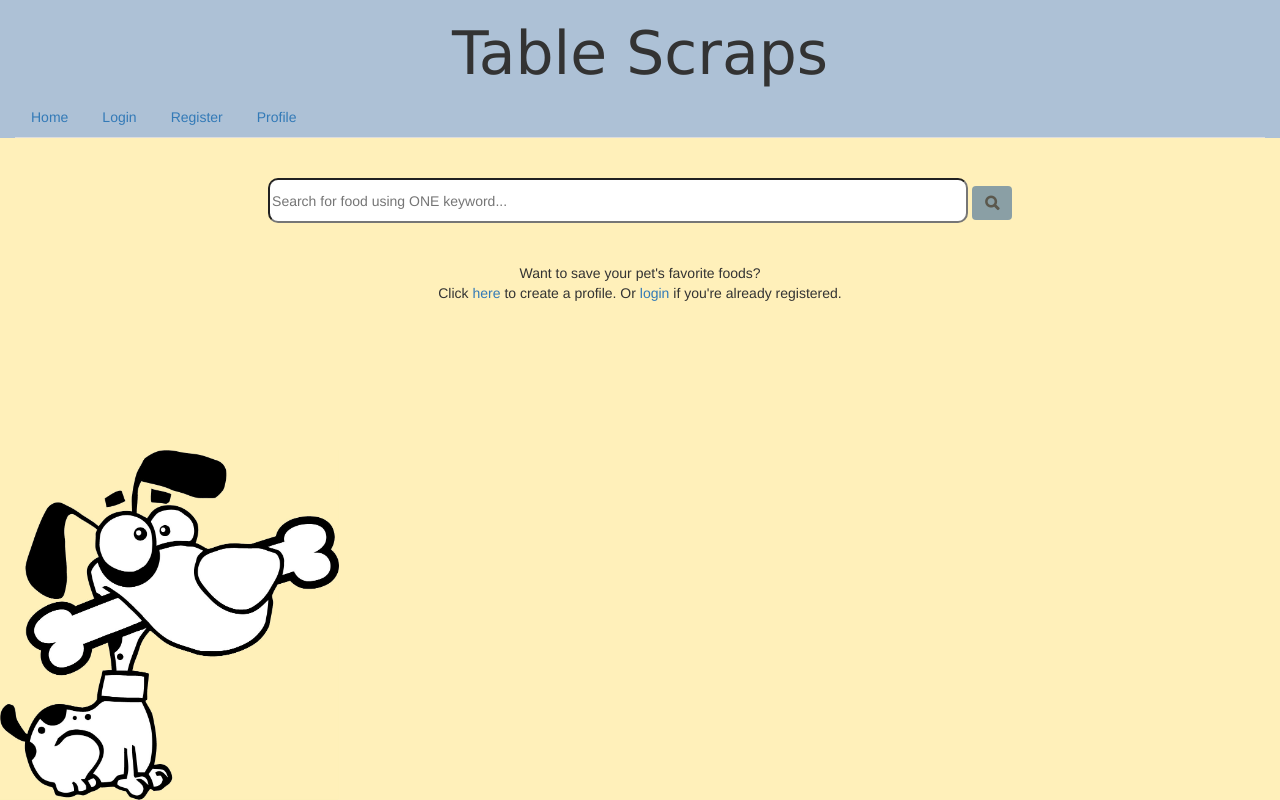
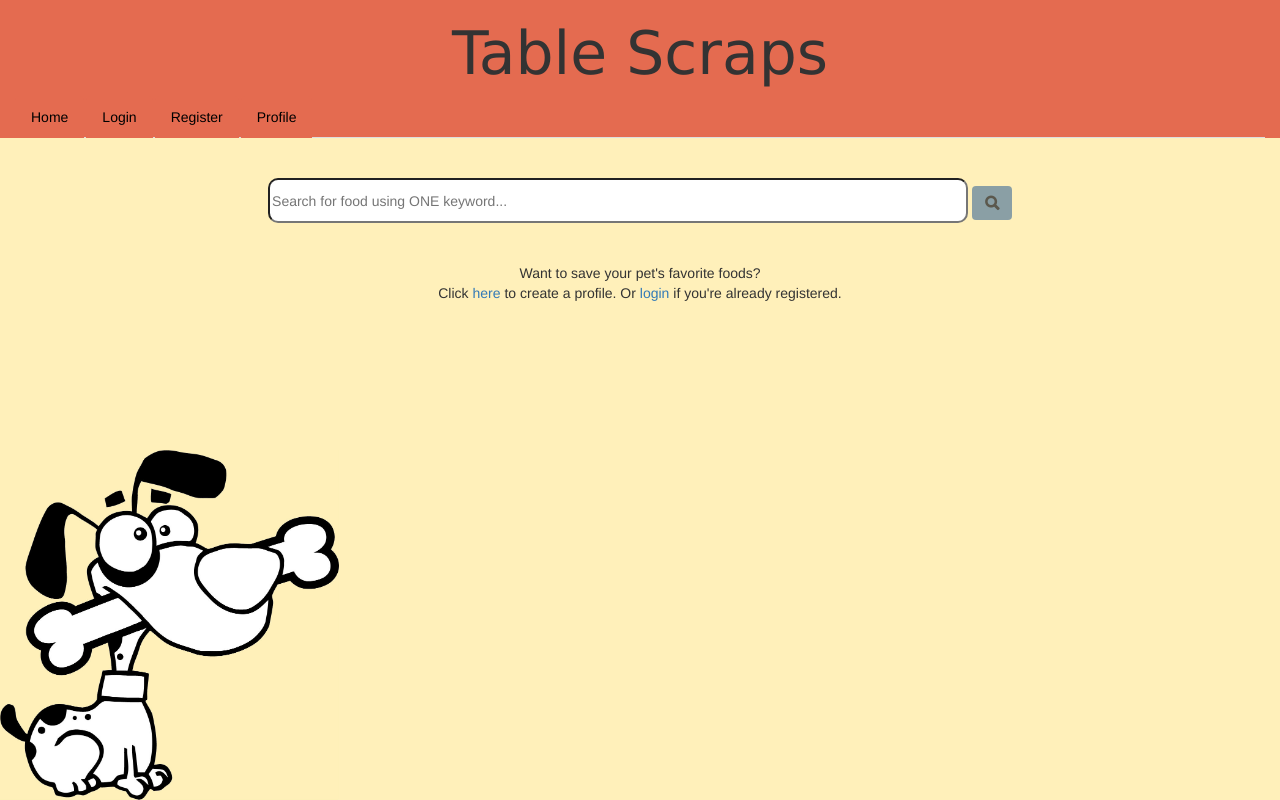
Before and after one commit to karlabrandon817/tableScraps, a website: page public/views/index.html in a window 1280 px wide. Drawn offline with Linux system fonts and the light colour scheme; no server answers; files whose address does not match are found by name.

```diff
--- a/public/styles/style.css
+++ b/public/styles/style.css
@@ -3,18 +3,19 @@
 }
 
 header {
-    background-color: #ADC1D6;
+    background-color: #e46b50;
 }
 
-header a:hover, header a:focus {
+header a, a:hover, header a:focus {
     color: black;
-    background-color: #CFD6DE !important;
+    background-color: #e46b50 !important;
 }
 
 header h2 {
     text-align: center;
     font-size: 60px;
     font-family: "Lucida Grande", "Lucida Sans Unicode", "Lucida Sans", Geneva, Verdana, sans-serif;
+    color: #;
 }
 
 .buttonDiv {
```
Also changed, not shown: public/images/bananas.jpg (added), public/images/blueberries.jpg (added), public/images/carrots.jpg (added), public/images/coffee.jpg (added), public/images/dough.jpg (added), public/images/grapes.jpg (added), public/images/nuts.jpg (added), public/images/onions.jpg (added), public/images/peanutButter.jpg (added), public/images/pumpkin.jpg (added), public/images/raisins.jpg (added), public/images/strawberrries.jpg (added).
